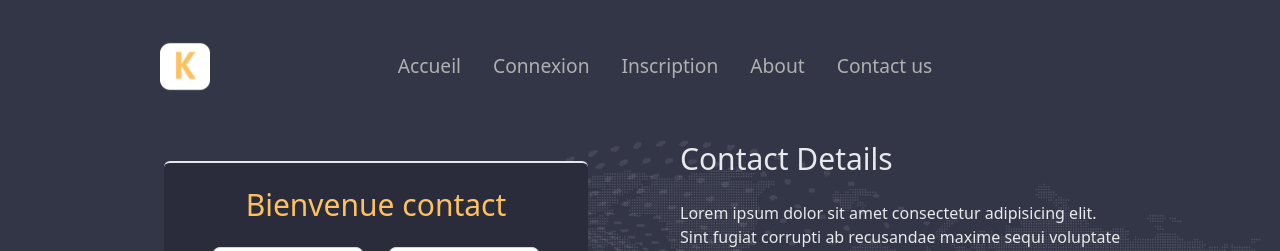
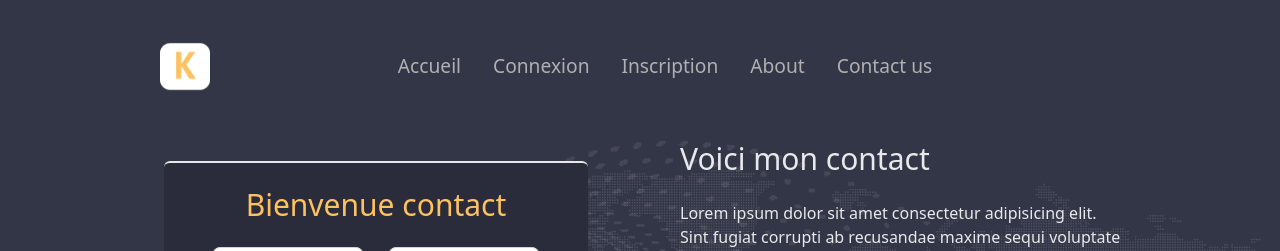
Before and after one commit to SCPR-Groupe/leFront, a React (Vite) app: page /contact in a window 1280 px wide. Shown: the top 251 px of the page. Built offline with nearby package versions, Linux system fonts and the light colour scheme.

Commit message:
modifier tete

```diff
--- a/src/page/Page_ACCES_PUBLIC/Contact.jsx
+++ b/src/page/Page_ACCES_PUBLIC/Contact.jsx
@@ -39,7 +39,7 @@ const Contact = () => {
                 </div>
                 <div className='  test2 hidden mx-2'>
                     <div>
-                        <h1 className='text-3xl pb-6 text-blanc '>Contact Details</h1>
+                        <h1 className='text-3xl pb-6 text-blanc '>Voici mon contact</h1>
                         <p className='text-blanc'>
                             Lorem ipsum dolor sit amet consectetur adipisicing elit. Sint fugiat corrupti ab recusandae maxime sequi voluptate cumque veritatis aperiam harum !
                         </p>
```
